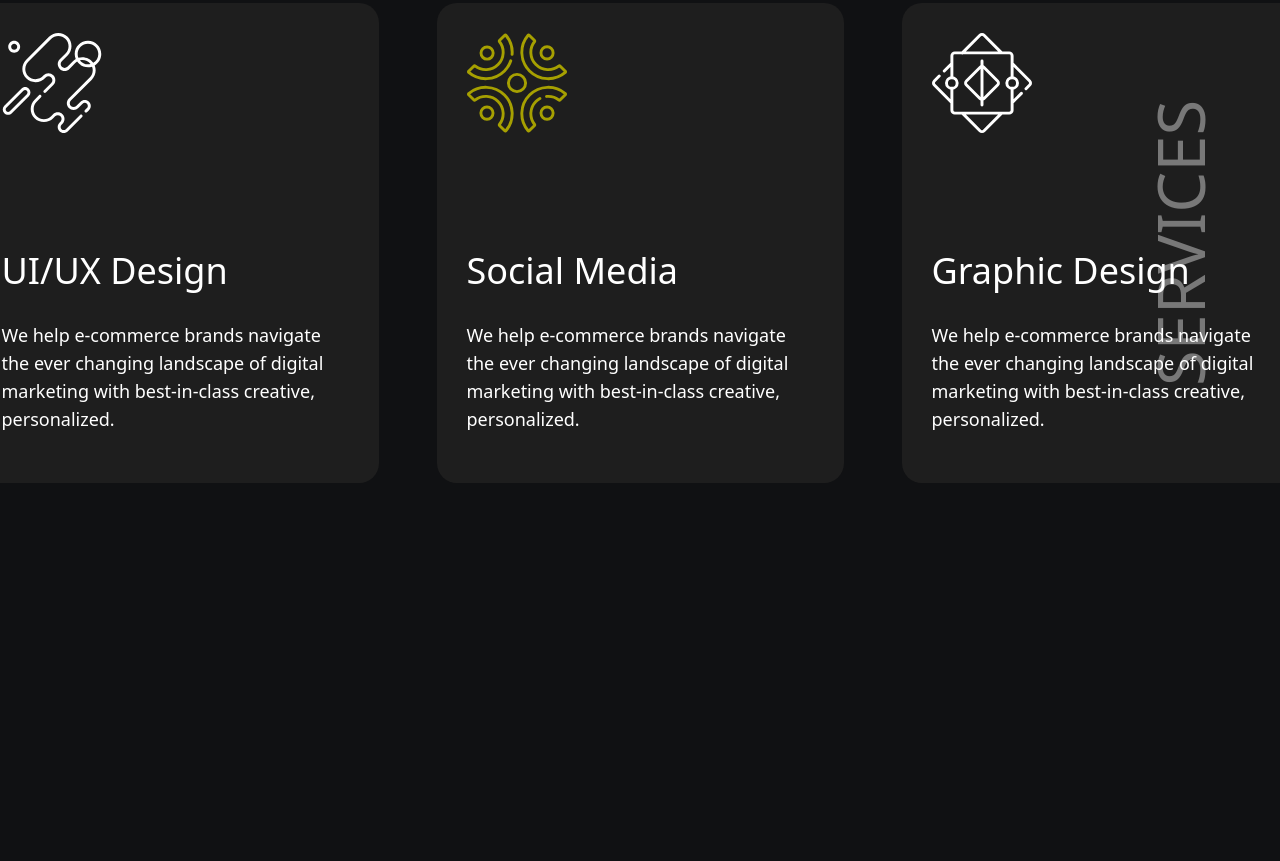
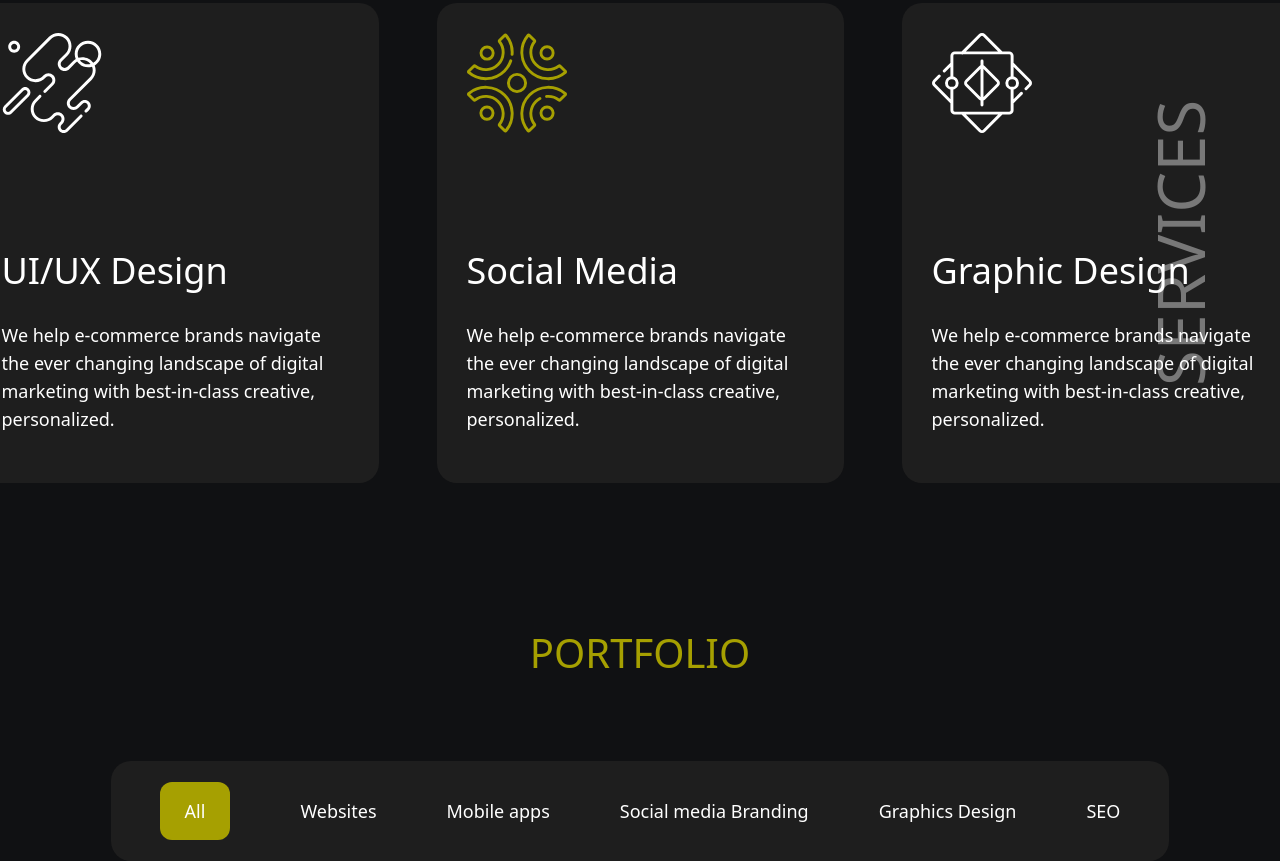
Before and after one commit to kiarashAlizadeh/MYFOLIO, a website: page index.html in a window 1280 px wide. Shown: the part 1206-2067 px from the top of the page. Before the commit the page ends 1769 px from the top, so only its background shows below. Drawn offline with nearby package versions, Linux system fonts and the light colour scheme.

Commit message:
portfolio section part added

```diff
--- a/index.html
+++ b/index.html
@@ -121,6 +121,21 @@
           SERVICES
         </span>
       </section>
+
+      <!-- Portfolio -->
+      <section class="flex flex-col items-center">
+        <div class="text-[40px] text-dark-yellow  mt-[60px] mb-[78px]">
+          PORTFOLIO
+        </div>
+        <ul class="flex justify-center gap-[70px] bg-dark-gray w-[1058px] h-[100px] text-lg items-center rounded-[20px]">
+          <li class="text-white bg-dark-yellow px-[25px] py-[15px] rounded-[12px]"><a href="">All</a></li>
+          <li><a href="">Websites</a></li>
+          <li><a href="">Mobile apps</a></li>
+          <li><a href="">Social media Branding</a></li>
+          <li><a href="">Graphics Design</a></li>
+          <li><a href="">SEO</a></li>
+        </ul>
+      </section>
     </main>
   </body>
 </html>
```
Also changed, not shown: assets/css/main.css.
